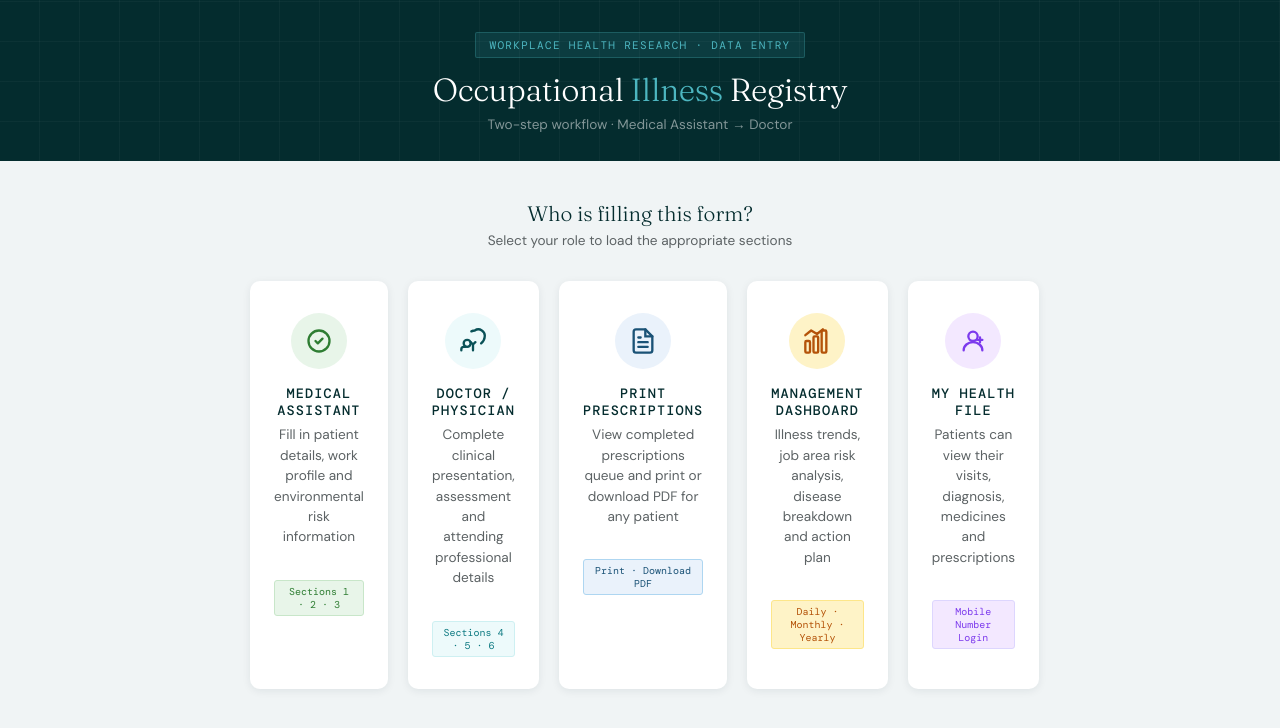
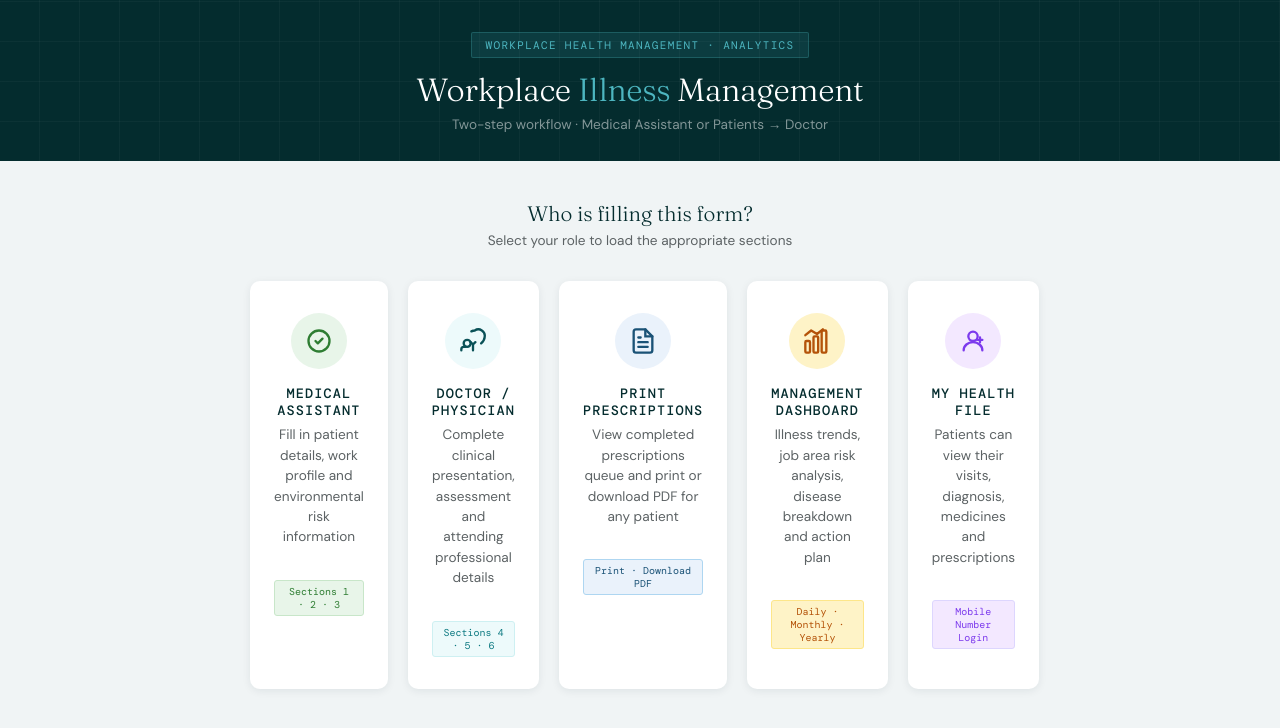
Before and after one commit to abdulla-a-b/health-care-v-6-mbbc, a plain HTML site: page index.html in a window 1280 px wide. Drawn offline with nearby package versions, Linux system fonts and the light colour scheme.

Commit message:
Update index.html

```diff
--- a/index.html
+++ b/index.html
@@ -557,9 +557,9 @@
 ════════════════════════════════════════ -->
 <header>
   <div class="header-inner">
-    <div class="header-badge">Workplace Health Research · Data Entry</div>
-    <h1>Occupational <span>Illness</span> Registry</h1>
-    <p>Two-step workflow · Medical Assistant → Doctor</p>
+    <div class="header-badge">Workplace Health Management · Analytics</div>
+    <h1>Workplace <span>Illness</span> Management</h1>
+    <p>Two-step workflow · Medical Assistant or Patients → Doctor</p>
   </div>
 </header>
 <div class="role-strip" id="roleStrip"></div>
```
